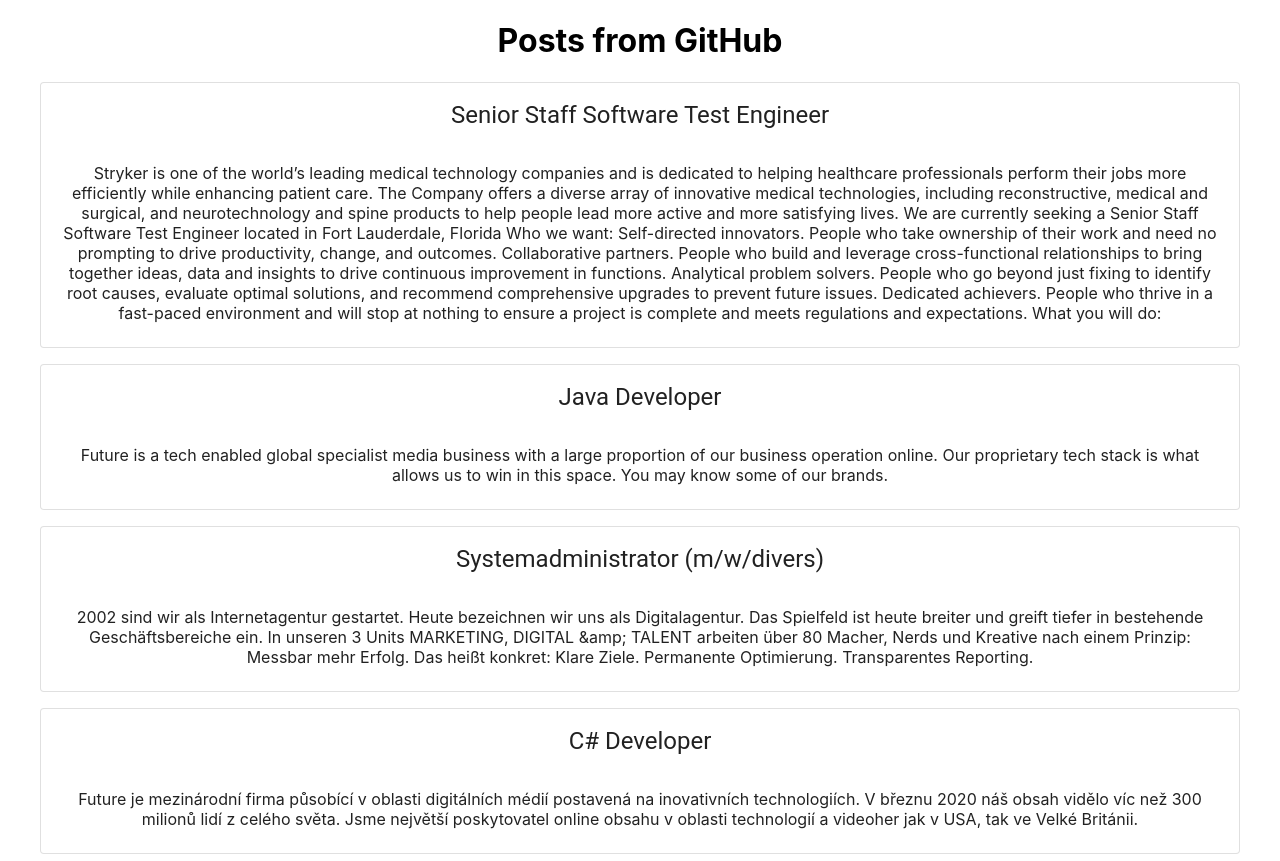
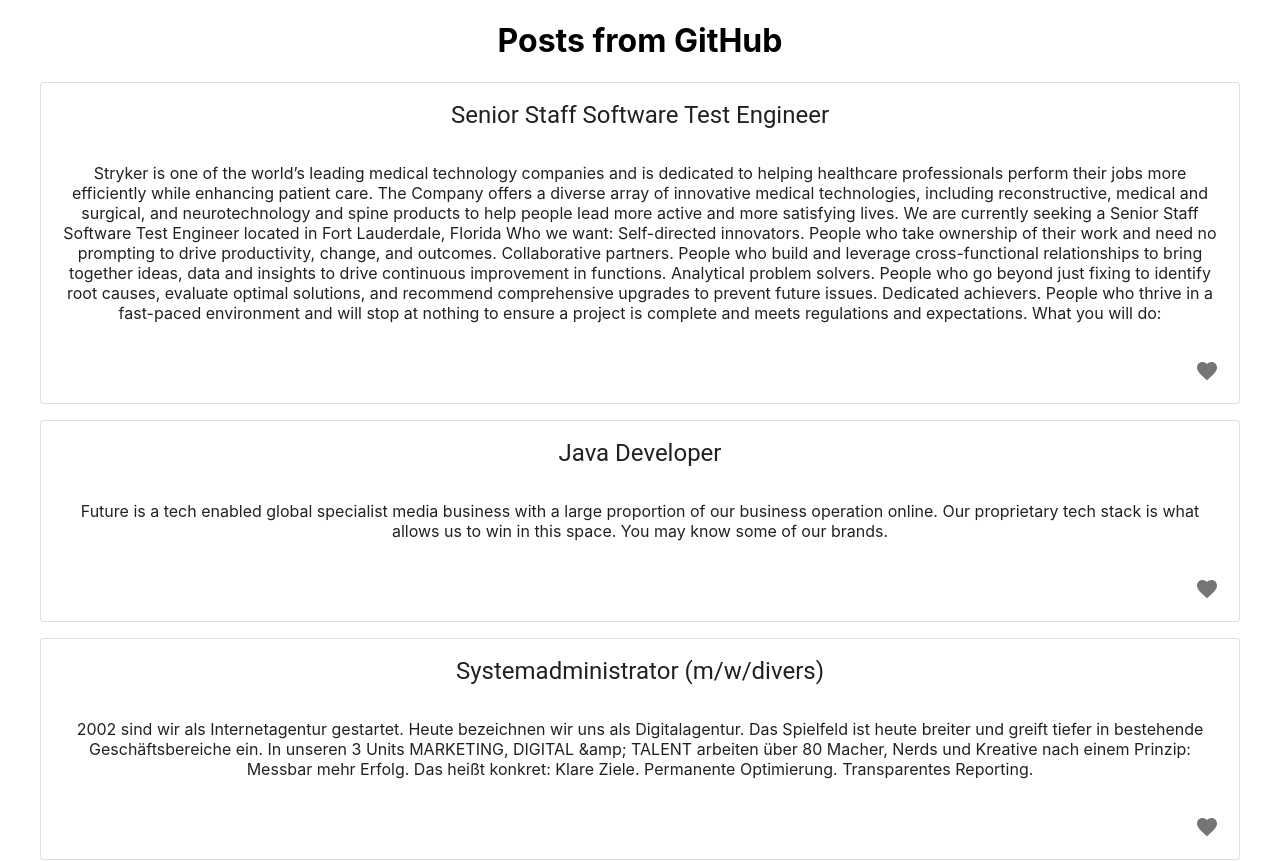
Before and after one commit to SugarF0x/sber-test, a React (Create React App) app: page / in a window 1280 px wide. Shown: the top 861 px of the page. Built offline with nearby package versions, Linux system fonts and the light colour scheme.

Commit message:
:white_check_mark: Add heart icon
> Add heart icon to the bottom right of post card
> Link icon's color to post.state.fav

```diff
--- a/package.json
+++ b/package.json
@@ -4,6 +4,7 @@
   "private": true,
   "dependencies": {
     "@material-ui/core": "^4.11.0",
+    "@material-ui/icons": "^4.9.1",
     "@testing-library/jest-dom": "^4.2.4",
     "@testing-library/react": "^9.5.0",
     "@testing-library/user-event": "^7.2.1",
--- a/src/components/Posts.tsx
+++ b/src/components/Posts.tsx
@@ -1,8 +1,9 @@
 import React from 'react'
 
 import {
-  Card, CardContent, CardHeader
+  Card, CardActions, CardContent, CardHeader, IconButton
 } from '@material-ui/core'
+import FavoriteIcon from '@material-ui/icons/Favorite';
 
 interface IPost {
   id: string,
@@ -27,7 +28,7 @@
   post: IPost
 }
 interface IPostState {
-
+  fav: boolean
 }
 
 export default class Wrapper extends React.Component<IWrapProps, IWrapState> {
@@ -734,6 +735,10 @@
   card = {
     margin: '1rem',
   }
+  favorite = {
+    display: 'flex',
+    justifyContent: 'flex-end'
+  }
 
   trimContent(str: string): string {
     let start = str.indexOf('<p>');
@@ -750,6 +755,11 @@
         <CardContent>
           {this.trimContent(this.props.post.description)}
         </CardContent>
+        <CardActions style={this.favorite}>
+          <IconButton aria-label="add to favorites">
+            <FavoriteIcon color={this.state.fav ? 'secondary' : 'action'}/>
+          </IconButton>
+        </CardActions>
       </Card>
     )
   }
```
Also changed, not shown: 1 other file (tests, documents, lock files or other folders).
